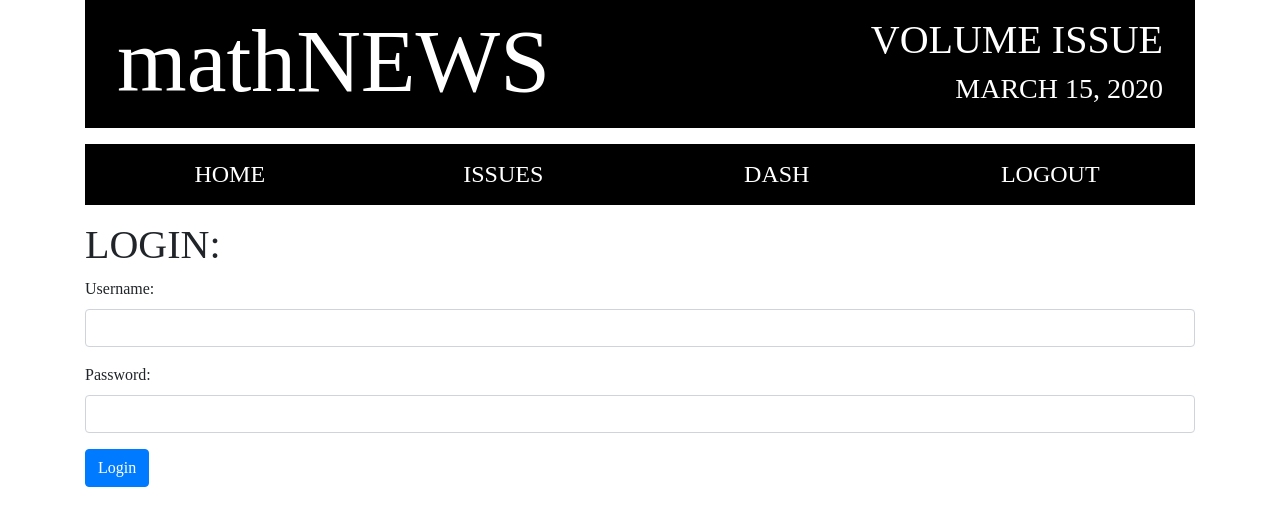
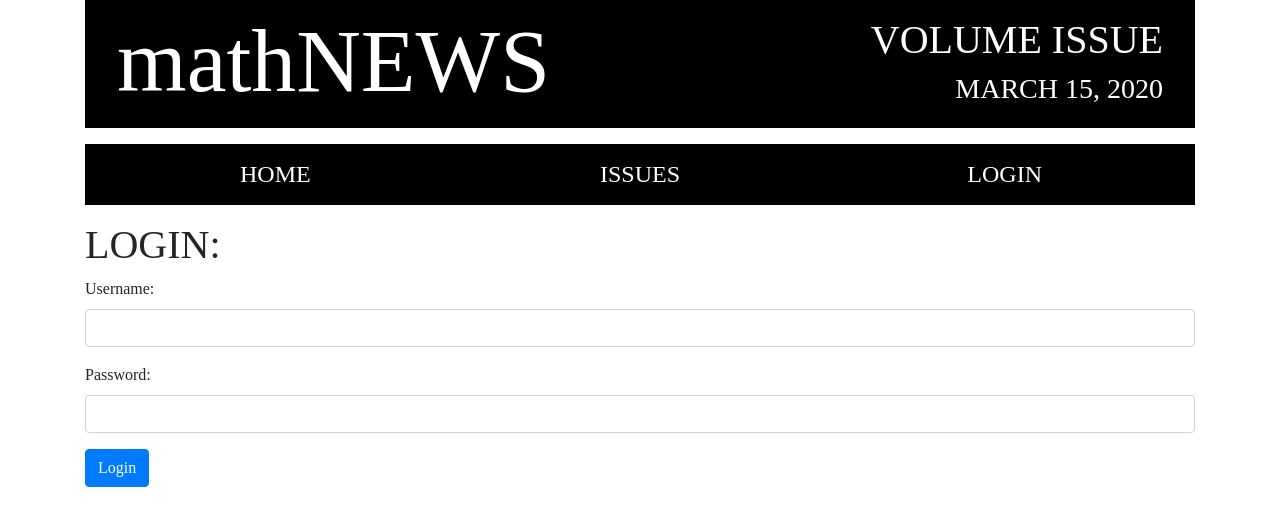
Before and after one commit to UWmathNEWS/slugline-web, a React (Create React App) app: page /login in a window 1280 px wide. Shown: the top 526 px of the page. Built offline with nearby package versions, Linux system fonts and the light colour scheme; no server answers; a web font is replaced by a local one.

Commit message:
Fix broken authentication check

```diff
--- a/src/auth/AuthProvider.tsx
+++ b/src/auth/AuthProvider.tsx
@@ -43,7 +43,7 @@
   };
 
   const isAuthenticated = () => {
-    return user !== undefined;
+    return user !== null;
   };
 
   useEffect(() => {
```
